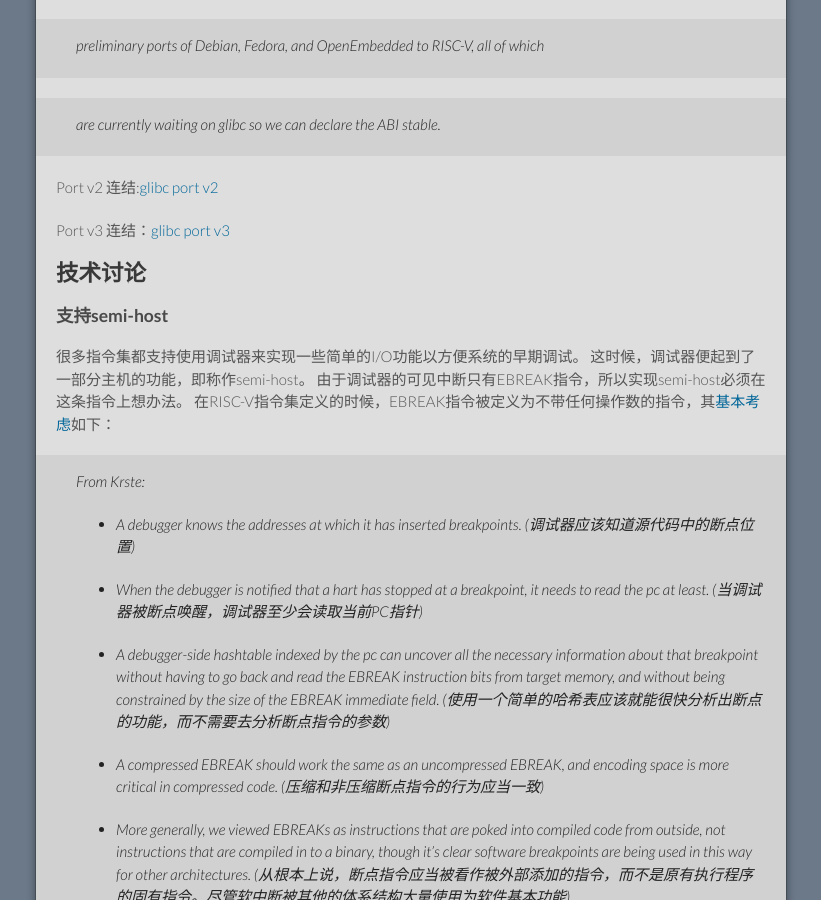
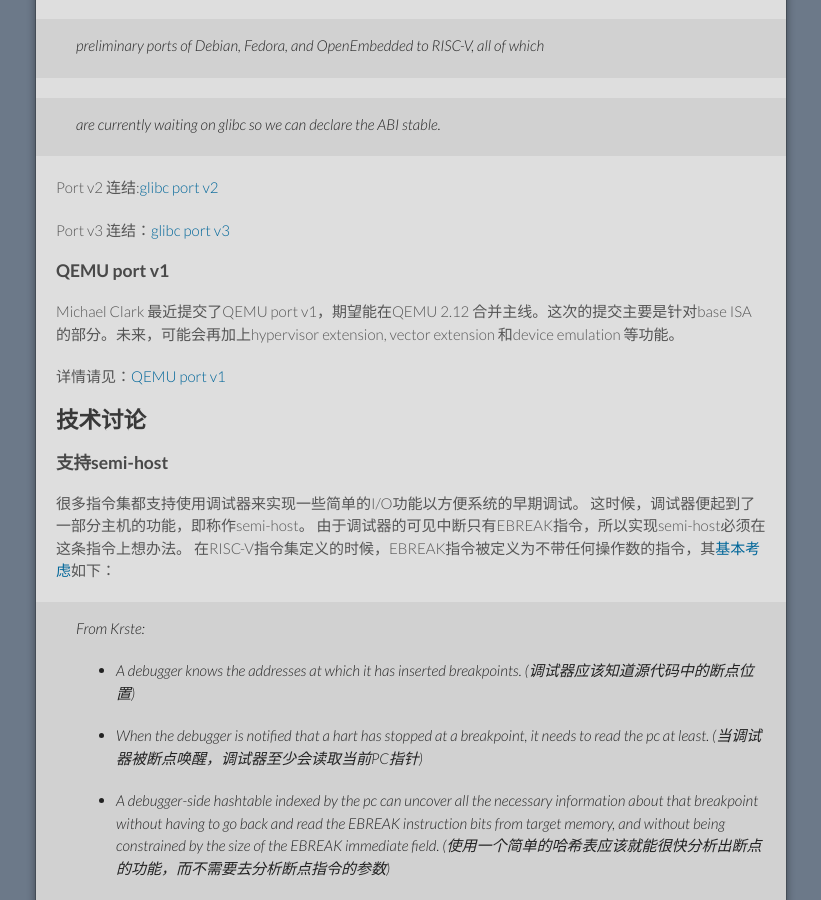
Before and after one commit to cnrv/home, a Jekyll site: the page built from bi-week-rpts/2018-01-04.md, in a window 1280 px wide and 900 px high, scrolled down 705 px. Shown: the whole window, without its empty margins (229-1050 px from the left). Built offline with Jekyll 4.4.1, drawn with Linux system fonts in a browser that asks for light colours; Markdown is read by kramdown in place of the engine named in the settings; comment, search, counter and statistics services are not loaded; our own code applies the rules of GitHub Pages for plain Markdown files.

Commit message:
加上QEMU的消息

```diff
--- a/bi-week-rpts/2018-01-04.md
+++ b/bi-week-rpts/2018-01-04.md
@@ -28,6 +28,11 @@
 Port v2 连结:[glibc port v2](https://sourceware.org/ml/libc-alpha/2017-12/msg00706.html)
 
 Port v3 连结：[glibc port v3](https://sourceware.org/ml/libc-alpha/2017-12/msg00912.html)
+
+### QEMU port v1
+Michael Clark 最近提交了QEMU port v1，期望能在QEMU 2.12 合并主线。这次的提交主要是针对base ISA的部分。未来，可能会再加上hypervisor extension, vector extension 和device emulation 等功能。
+
+详情请见：[QEMU port v1](http://patchwork.ozlabs.org/project/qemu-devel/list/?series=21024)
 
 ## 技术讨论
 
```
